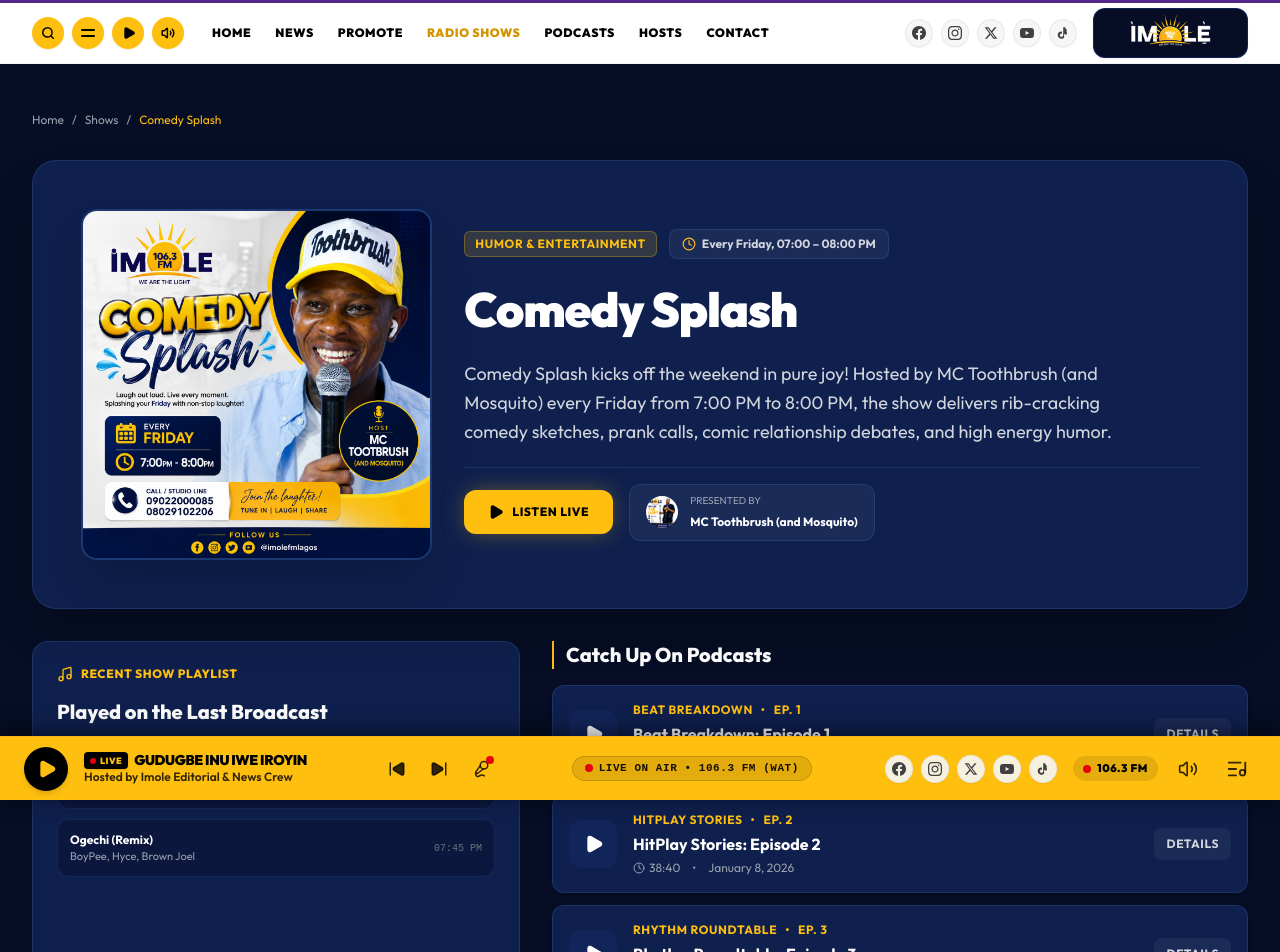
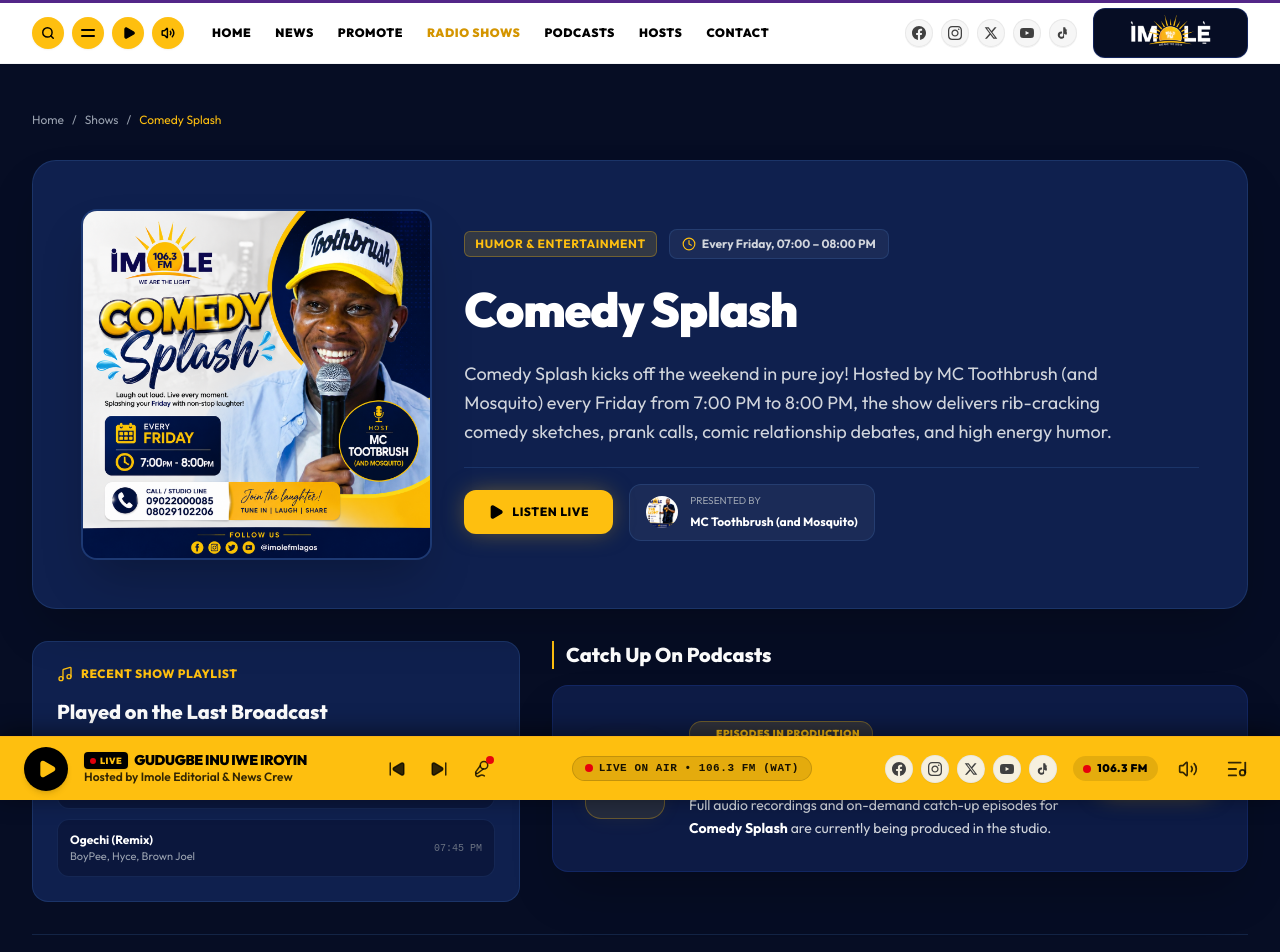
Before and after one commit to m16-omar/Wave-FM, a React (Vite) app: page /shows/comedy-splash in a window 1280 px wide. Shown: the top 952 px of the page. Built offline with nearby package versions, Linux system fonts and the light colour scheme.

Commit message:
feat(shows): replace mock podcast episodes with Coming Soon card on ShowDetailPage

```diff
--- a/src/pages/Shows/ShowDetailPage.tsx
+++ b/src/pages/Shows/ShowDetailPage.tsx
@@ -1,12 +1,10 @@
 import React from 'react';
 import { useParams, Link } from 'react-router-dom';
 import { SHOWS_DATA } from '../../data/shows';
-import { PODCAST_EPISODES } from '../../data/podcasts';
 import { ShowCard } from '../../components/cards/ShowCard';
-import { PodcastCard } from '../../components/cards/PodcastCard';
 import { Badge } from '../../components/ui/Badge';
 import { LiveNowBadge } from '../../components/ui/LiveNowBadge';
-import { Clock, Play, Music } from 'lucide-react';
+import { Clock, Play, Music, Headphones, ArrowRight, Sparkles } from 'lucide-react';
 import { useAudio } from '../../context/AudioContext';
 import { getCurrentLiveShow } from '../../data/schedule';
 
@@ -140,10 +138,38 @@
               <h3 className="text-xl font-extrabold text-white border-l-2 border-brand-yellow pl-3">
                 Catch Up On Podcasts
               </h3>
-              <div className="space-y-3">
-                {PODCAST_EPISODES.slice(0, 3).map((ep) => (
-                  <PodcastCard key={ep.id} episode={ep} variant="list" />
-                ))}
+
+              {/* Coming Soon Podcast Card */}
+              <div className="relative rounded-2xl overflow-hidden bg-[#0F204E]/80 border border-blue-900/40 p-6 sm:p-8 shadow-2xl flex flex-col sm:flex-row items-center gap-6 group hover:border-brand-yellow/40 transition-all">
+                {/* Glowing Icon Container */}
+                <div className="w-16 h-16 sm:w-20 sm:h-20 rounded-2xl bg-brand-yellow/10 border border-brand-yellow/30 flex items-center justify-center text-brand-yellow shrink-0 shadow-glow-yellow/10 group-hover:scale-105 transition-transform">
+                  <Headphones className="w-8 h-8 sm:w-9 sm:h-9" />
+                </div>
+
+                {/* Content */}
+                <div className="space-y-2 text-center sm:text-left flex-1 min-w-0">
+                  <div className="inline-flex items-center gap-2 px-3 py-1 rounded-full bg-brand-yellow/15 border border-brand-yellow/30 text-brand-yellow text-[10px] font-black uppercase tracking-wider">
+                    <span className="w-1.5 h-1.5 rounded-full bg-brand-yellow animate-ping" />
+                    <span>Episodes In Production</span>
+                  </div>
+                  <h4 className="text-xl sm:text-2xl font-black text-white uppercase font-display">
+                    Podcasts Coming Soon
+                  </h4>
+                  <p className="text-xs sm:text-sm text-gray-300 leading-relaxed max-w-md">
+                    Full audio recordings and on-demand catch-up episodes for <span className="text-white font-bold">{show.title}</span> are currently being produced in the studio.
+                  </p>
+                </div>
+
+                {/* CTA Button */}
+                <div className="shrink-0">
+                  <Link
+                    to="/podcasts"
+                    className="inline-flex items-center gap-2 px-4 py-2.5 rounded-xl bg-brand-yellow text-black font-extrabold text-xs uppercase tracking-wider shadow-glow-yellow hover:scale-105 active:scale-95 transition-all"
+                  >
+                    <span>View Hub</span>
+                    <ArrowRight className="w-3.5 h-3.5" />
+                  </Link>
+                </div>
               </div>
             </div>
           </div>
```
